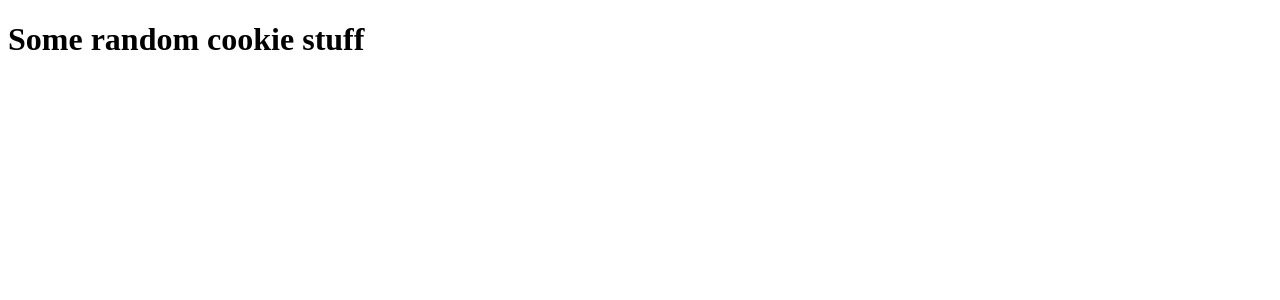
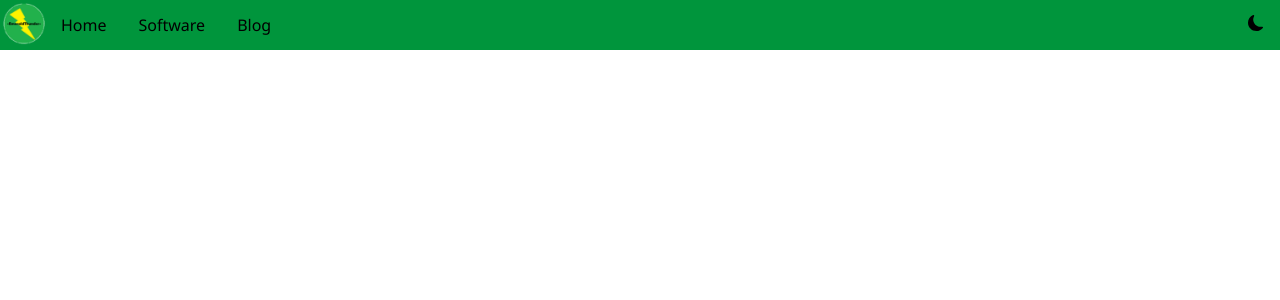
Before and after one commit to EmeraldThunder1/my-website, a Flask app: page /cookies/ in a window 1280 px wide. Shown: the top 300 px of the page. Run offline with Flask 2, Linux system fonts and the light colour scheme.

Commit message:
Started work on cookies page

```diff
--- a/main.py
+++ b/main.py
@@ -1,4 +1,5 @@
-from flask import Flask, render_template, jsonify
+from flask import Flask, render_template, jsonify, request
+import json
 
 app = Flask(__name__)
 
@@ -6,7 +7,7 @@ app = Flask(__name__)
 def index():
     return render_template('index.html')
 
-@app.route('/cookies/')
+@app.route('/cookies/', methods=['GET', 'POST'])
 def cookies():
     return render_template('cookies.html')
 
--- a/static/js/switchTheme.js
+++ b/static/js/switchTheme.js
@@ -1,4 +1,4 @@
-//
+// Changed the theme by updating class names.
 
 function switchTheme (theme) {
     let elements = document.getElementsByTagName('*');
--- a/templates/cookies.html
+++ b/templates/cookies.html
@@ -1,12 +1,21 @@
 <!DOCTYPE html>
-<html lang="en">
+<html lang="en" class="no-pad">
     <head>
         <meta charset="UTF-8">
         <meta name="viewport" content="width=device-width, initial-scale=1.0">
         <meta name="description" content="EmeraldThunder's website, consent page for storing of cookies">
         <title>Cookies - EmeraldThunder</title>
+
+        <link rel="stylesheet" href="../static/css/index.css" type="text/css">
+        <link rel="shortcut icon" href="../static/images/logo.png">
     </head>
-    <body>
-        <h1>Some random cookie stuff</h1>
+    <body class="no-pad noto-font" onload="setTheme('light');">
+        {%include "navbar.html"%}
+
+        <form>
+
+        </form>
+
+        <script src="../static/js/switchTheme.js"></script>
     </body>
 </html>
```
Also changed, not shown: data/cookies.json (added, +8 -0 lines), db/main.db (deleted).
